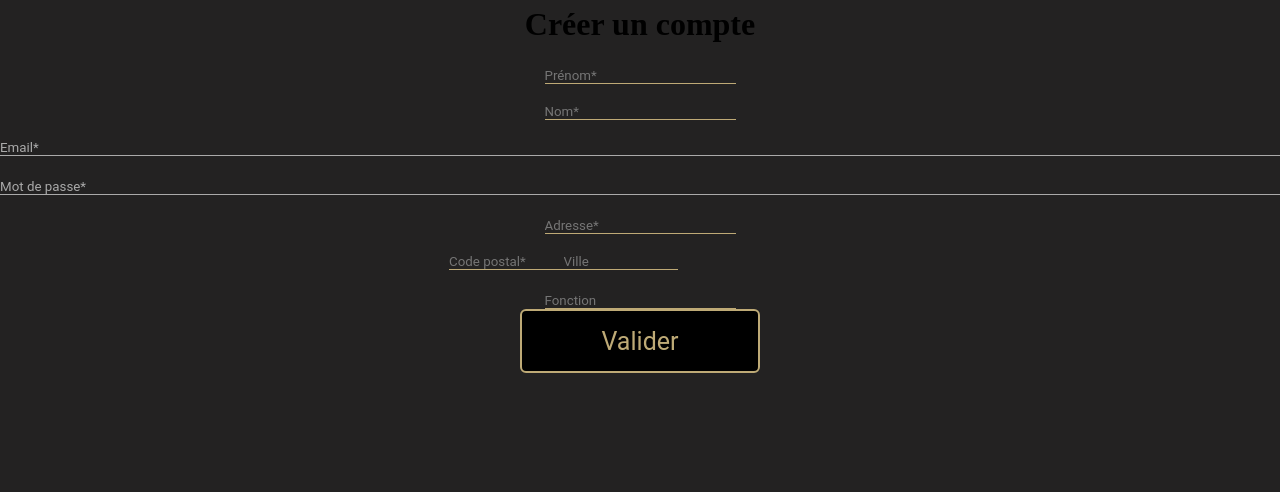
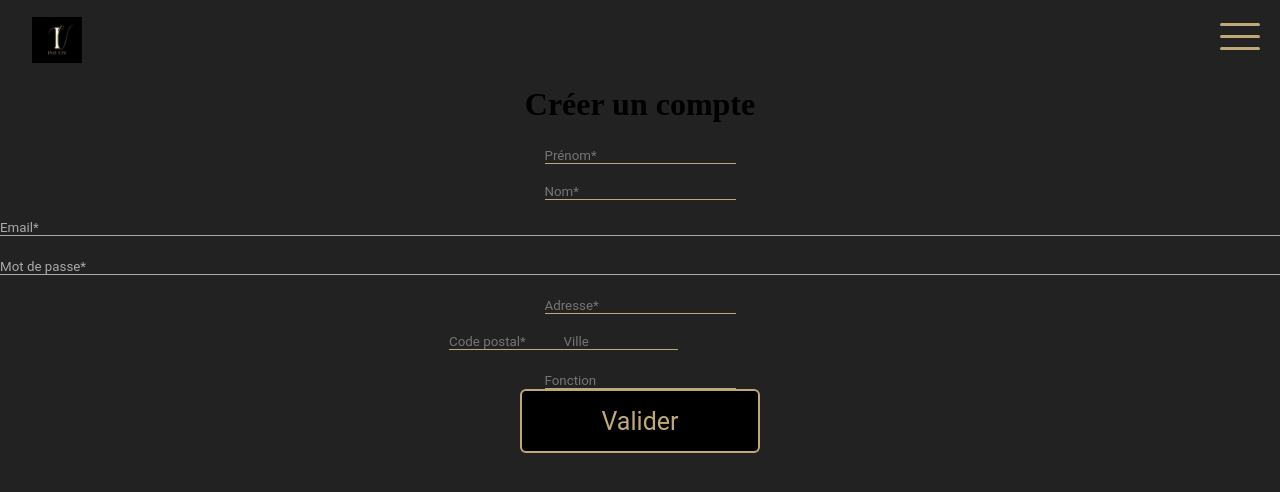
Before and after one commit to Mogwaie/Inovin, a React (Vite) app in the folder frontend/: page /signUp in a window 1280 px wide. Shown: the top 492 px of the page. Built offline with nearby package versions, Linux system fonts and the light colour scheme.

Commit message:
fix navbar for home page

```diff
--- a/frontend/src/assets/styles/components/_navbar.scss
+++ b/frontend/src/assets/styles/components/_navbar.scss
@@ -11,3 +11,7 @@
     width: 50px;
   }
 }
+
+.hide-navbar {
+  display: none;
+}
--- a/frontend/src/assets/styles/pages/_homePage.scss
+++ b/frontend/src/assets/styles/pages/_homePage.scss
@@ -1,6 +1,3 @@
-.nav-container {
-  display: none !important;
-}
 .homeBorderDiv {
   border: 5px solid $app-primary-font-color;
   width: 90vw;
@@ -33,11 +30,11 @@
       background-color: $app-bg-color;
       cursor: pointer;
 
-    &:hover {
-      background-color: $app-primary-font-color;
-      color: $app-bg-color-button;
-      border: solid 2px $app-bg-color-button;
-  }
+      &:hover {
+        background-color: $app-primary-font-color;
+        color: $app-bg-color-button;
+        border: solid 2px $app-bg-color-button;
+      }
     }
   }
 
@@ -83,7 +80,6 @@
   }
 
   @media screen and (min-width: $app-desktop) {
-
     .vineyardImage {
       position: fixed;
       top: 0;
--- a/frontend/src/components/Navbar.jsx
+++ b/frontend/src/components/Navbar.jsx
@@ -20,10 +20,17 @@ export default function Navbar() {
   // url Admin
   const urlPageListAdmin = ["/admin"];
 
+  // url nav hidden
+  const urlPageListNavHidden = ["/"];
+
+  // compare current url with url array
   const isUrlAdmin = urlPageListAdmin.find((urlPage) => urlPage === currentUrl);
+  const isUrlNavHidden = urlPageListNavHidden.find(
+    (urlPage) => urlPage === currentUrl
+  );
 
   return (
-    <div className="nav-container">
+    <div className={` ${isUrlNavHidden ? "hide-navbar" : "nav-container"}`}>
       <img src={logoInovin} alt="logo website inovin" />
       {isUrlAdmin ? (
         <AdminBurgerMenu
--- a/frontend/src/components/UserBurgerMenu.jsx
+++ b/frontend/src/components/UserBurgerMenu.jsx
@@ -6,7 +6,7 @@ export default function UserBurgerMenu({
   currentUrl,
 }) {
   // hide or show burger menu
-  const urlPageListHideBurgerMenu = ["/", "/login"];
+  const urlPageListHideBurgerMenu = ["/login"];
 
   const hideBurgerMenu = urlPageListHideBurgerMenu.find(
     (urlPage) => urlPage === currentUrl
```
